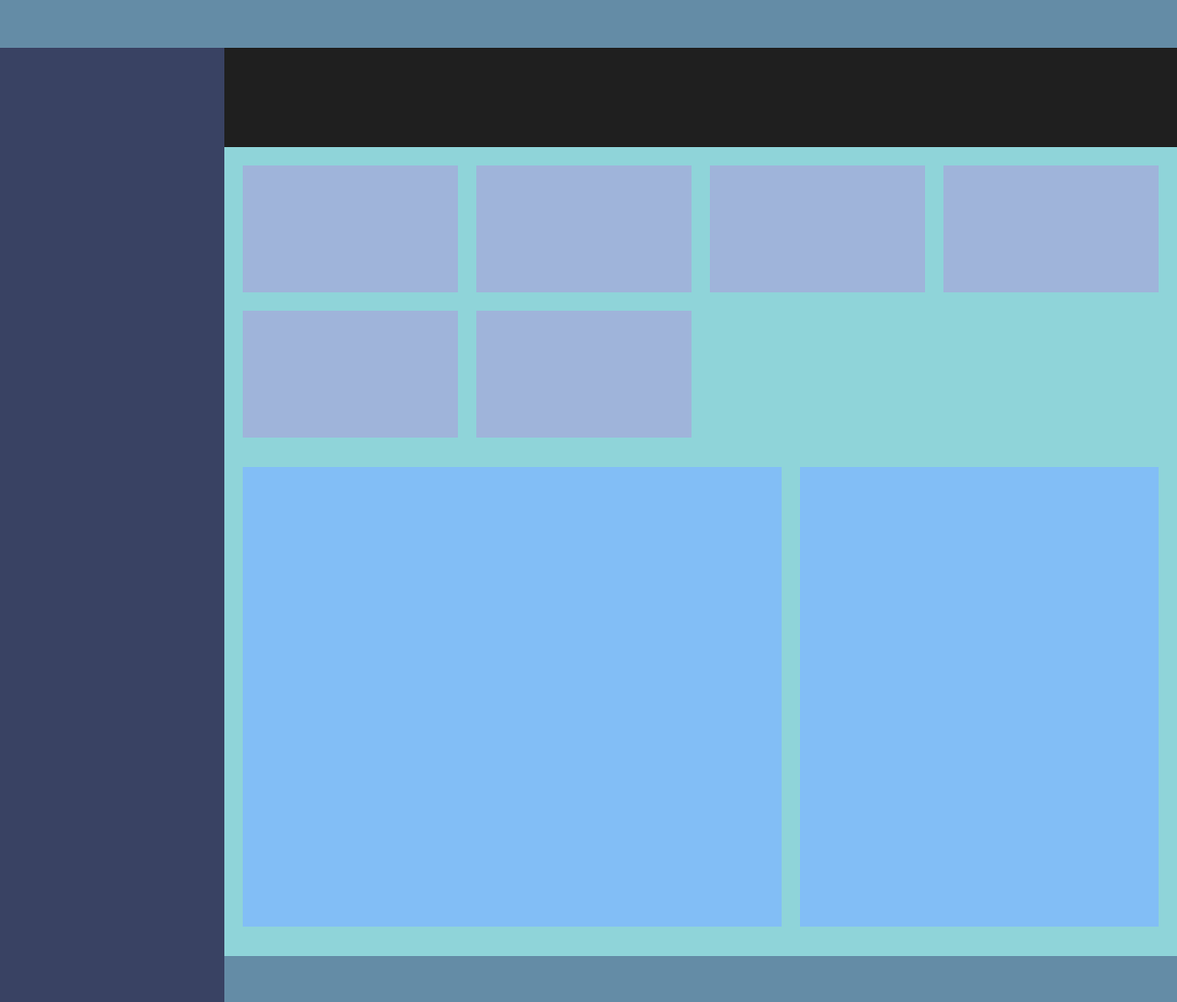
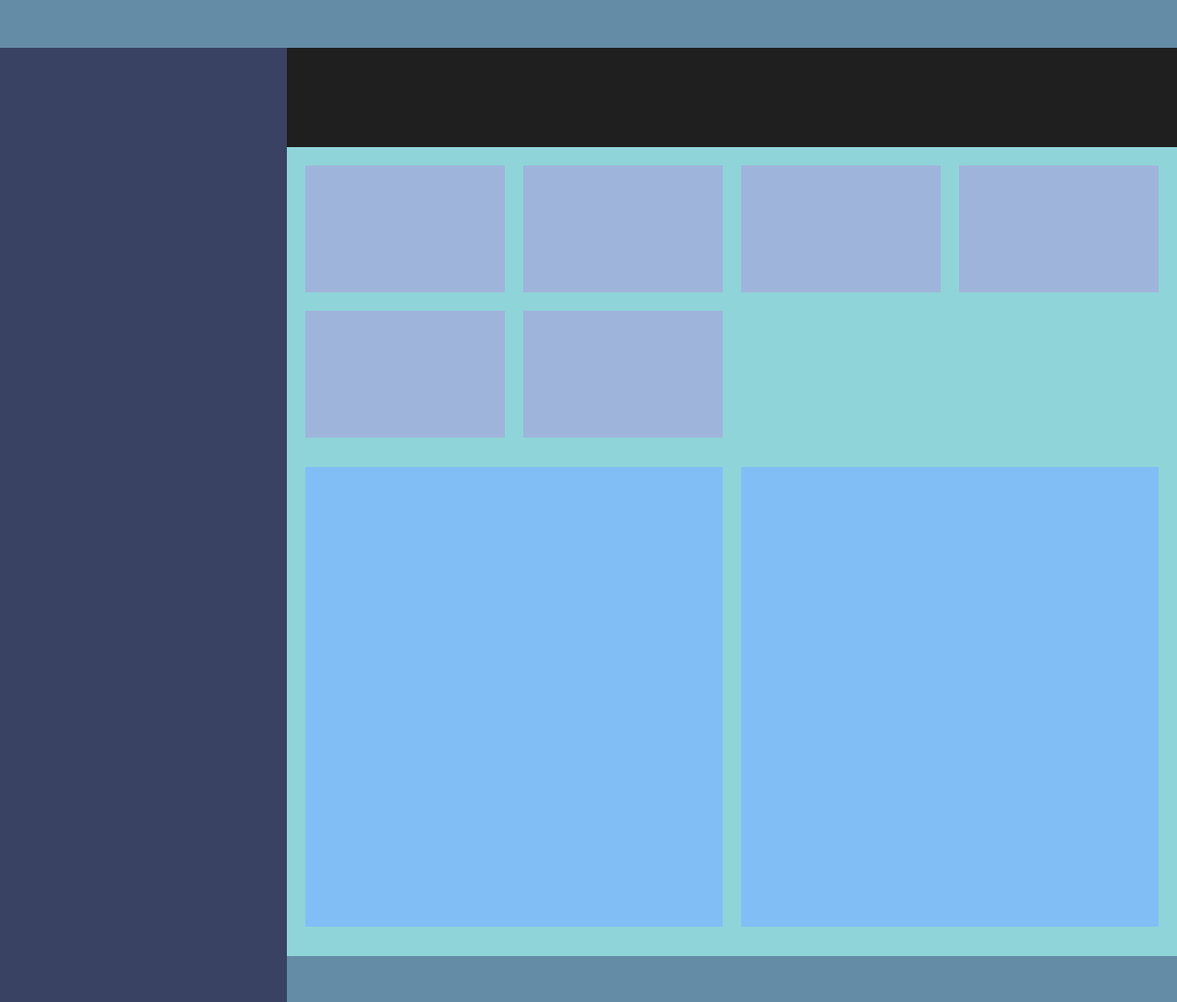
Before and after one commit to aus0203/Grid-for-workspace-dashboard, a plain HTML site: page index.html in a window 1280 px wide. Shown: the whole page at 92% size. Drawn offline with Linux system fonts and the light colour scheme.

Commit message:
fix grid layout

```diff
--- a/css/main.css
+++ b/css/main.css
@@ -5,7 +5,7 @@
 }
 .grid-container {
     display: grid;
-    grid-template-columns: 244px 1fr;
+    grid-template-columns: 312px 1fr;
     grid-template-rows:  52px 108px 1fr 50px;
     grid-template-areas:
       "header header"
@@ -73,10 +73,10 @@
     background-color: #82bef6;
   }
 
-  /* Medium-sized screen breakpoint (tablet, 1050px) */
+  /* Medium-sized screen breakpoint (1200px) */
   @media only screen and (min-width: 1200px) {
     /* Break out main cards into two columns */
     .main-cards{
-      grid-template-columns: 3fr 2fr;
+      grid-template-columns: 3fr minmax(402px, 3fr) ;
   }
   }
```
